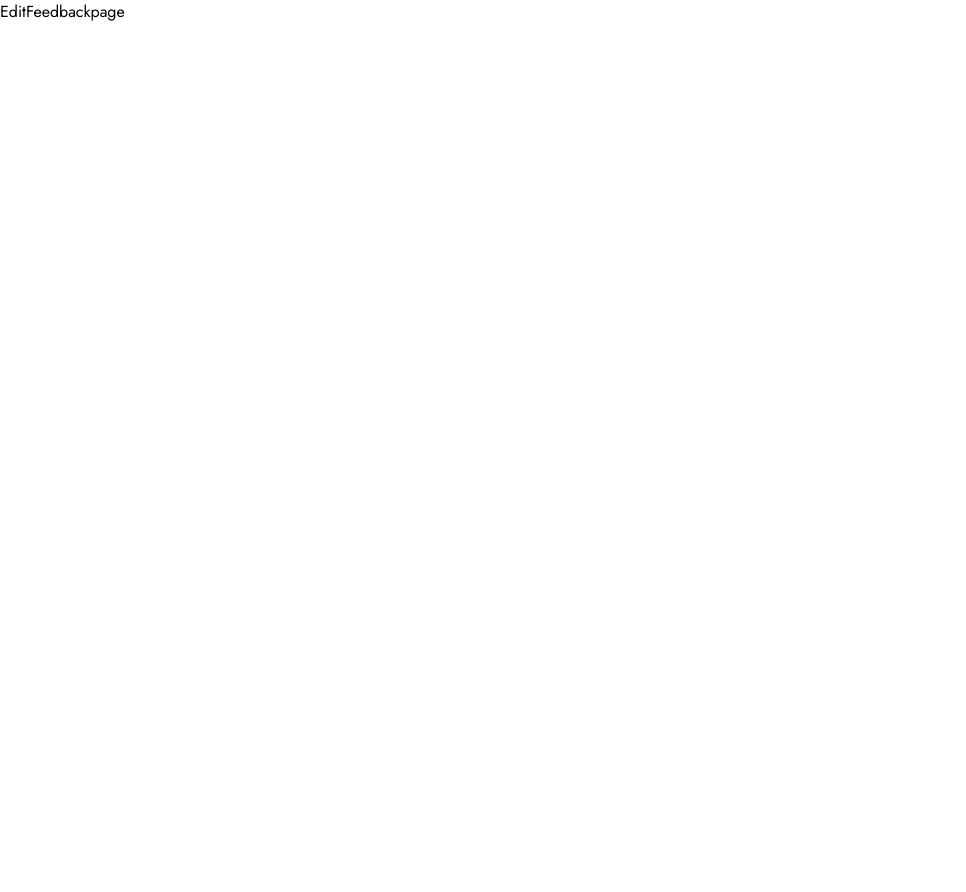
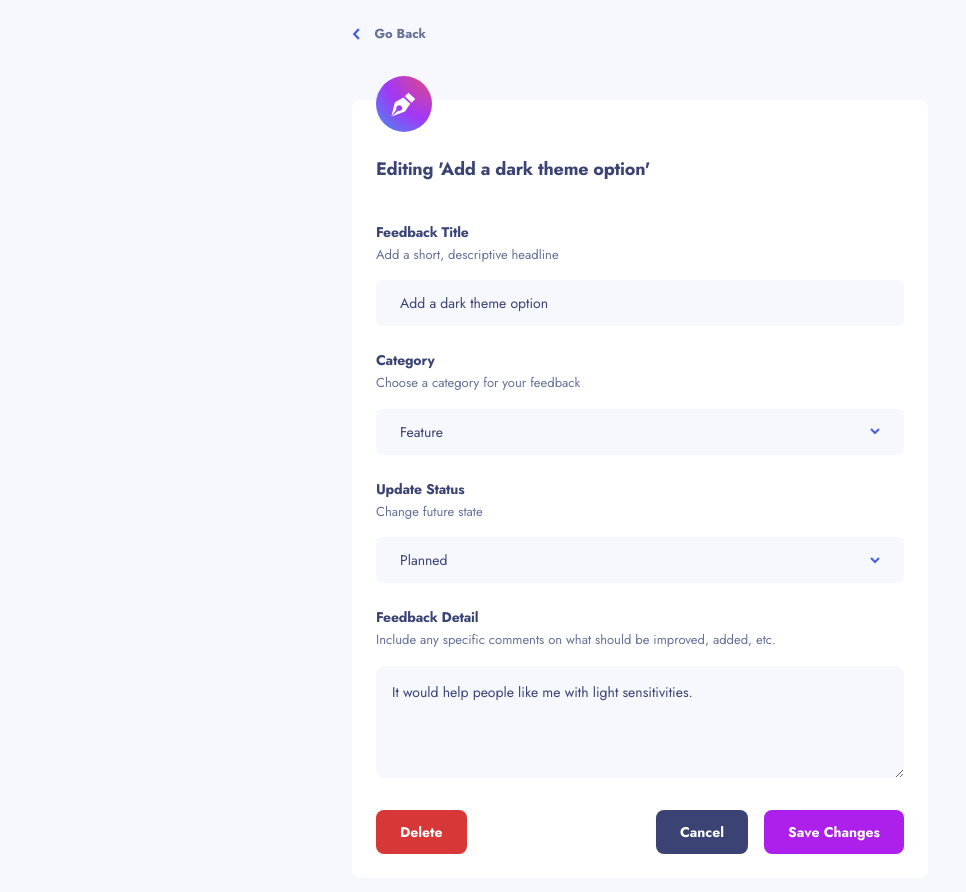
Before and after one commit to sandip-sadhukhan/product-feedback-app, a React (Vite) app in the folder frontend/: page /feedback/edit/1 in a window 1280 px wide. Shown: the top 892 px of the page, without its empty margins (0-966 px from the left). Before the commit the page ends 800 px from the top, so only its background shows below. Built offline with nearby package versions, Linux system fonts and the light colour scheme.

Commit message:
edit feedback page done

```diff
--- a/frontend/src/components/common/button.jsx
+++ b/frontend/src/components/common/button.jsx
@@ -8,12 +8,14 @@ const Button = (props) => {
     purple: "bg-purple",
     blue: "bg-dark-blue",
     'secondary-blue': "bg-secondary-blue",
+    red: "bg-[#D73737]"
   }
 
   const bgHoverClassMap = {
     purple: "hover:bg-[#C75AF6]",
     blue: "hover:bg-[#7C91F9]",
     'secondary-blue': "hover:bg-[#656EA3]",
+    red: "hover:bg-[#E98888]"
   }
 
   return (
--- a/frontend/src/components/common/dropdown.jsx
+++ b/frontend/src/components/common/dropdown.jsx
@@ -48,7 +48,7 @@ const Dropdown = ({ value, options, onOptionClick, disabled = false }) => {
         )}
         onClick={toggleDropdownClick}
       >
-        <span>{currentCategoryOption.label}</span>
+        <span className="text-sm">{currentCategoryOption.label}</span>
         <img src={arrowDownIcon} alt="arrow" />
       </div>
 
@@ -56,7 +56,7 @@ const Dropdown = ({ value, options, onOptionClick, disabled = false }) => {
       {isDropdownOpen && (
         <div
           className={cn(
-            "absolute top-16 left-0 w-full flex-col bg-white text-black text-[16px] rounded-lg border drop-shadow-xl divide-y",
+            "absolute z-10 top-16 left-0 w-full flex-col bg-white text-black text-[16px] rounded-lg border drop-shadow-xl divide-y",
             { flex: isDropdownOpen, hidden: !isDropdownOpen }
           )}
         >
@@ -66,7 +66,7 @@ const Dropdown = ({ value, options, onOptionClick, disabled = false }) => {
               className="flex items-center justify-between py-3 px-6 cursor-pointer group"
               onClick={(event) => handleOptionClick(event, option.value)}
             >
-              <span className="group-hover:text-purple">{option.label}</span>
+              <span className="text-sm group-hover:text-purple">{option.label}</span>
               {option.value === currentCategoryOption.value && (
                 <img src={checkIcon} alt="checked" />
               )}
--- a/frontend/src/components/common/input.jsx
+++ b/frontend/src/components/common/input.jsx
@@ -1,8 +1,12 @@
 import React from 'react'
 
-const Input = () => {
+const Input = ({...props}) => {
   return (
-    <input className='bg-lightest-blue text-secondary-blue px-6 py-[13px] text-[15px] rounded-md' type="text" />
+    <input
+      className='bg-lightest-blue text-secondary-blue px-6 py-[13px] text-sm rounded-md'
+      type="text"
+      {...props}
+    />
   )
 }
 
--- a/frontend/src/components/common/textarea.jsx
+++ b/frontend/src/components/common/textarea.jsx
@@ -4,7 +4,7 @@ import {twMerge} from 'tailwind-merge'
 const TextArea = ({className="", rows=3, ...extraProps}) => {
   return (
      <textarea
-      className={twMerge('flex-1 p-4 bg-lightest-blue rounded-lg text-[13px] text-secondary-blue', className)}
+      className={twMerge('flex-1 p-4 bg-lightest-blue rounded-lg text-sm text-secondary-blue', className)}
       rows={rows}
       {...extraProps}
     ></textarea>
--- a/frontend/src/pages/add-feedback-page.jsx
+++ b/frontend/src/pages/add-feedback-page.jsx
@@ -31,7 +31,7 @@ const AddFeedbackPage = () => {
             <img className='h-4 translate-x-px translate-y-px' src={plusIcon} alt="Plus icon" />
           </div>
 
-          <h3>Create New Feedback</h3>
+          <h3 className='md:mb-4'>Create New Feedback</h3>
 
           <div className="flex flex-col gap-y-4 w-full">
             <div className="flex flex-col gap-y-[3px]">
--- a/frontend/src/pages/edit-feedback-page.jsx
+++ b/frontend/src/pages/edit-feedback-page.jsx
@@ -1,8 +1,104 @@
-import React from 'react'
+import React, { useState } from 'react'
+import GoBackButton from '../components/common/go-back-button'
+import editIcon from '../assets/shared/icon-edit-feedback.svg'
+import Input from '../components/common/input'
+import TextArea from '../components/common/textarea'
+import Button from '../components/common/button'
+import Dropdown from '../components/common/dropdown'
 
 const EditFeedbackPage = () => {
+  const [formData, setFormData] = useState({
+    title: "",
+    category: "feature",
+    updateStatus: "planned",
+    description: ""
+  });
+
+  const categoryOptions = [
+    {label: "Feature", value: "feature"},
+    {label: "UI", value: "ui"},
+    {label: "UX", value: "ux"},
+    {label: "Enhancement", value: "enhancement"},
+    {label: "Bug", value: "bug"},
+  ]
+
+  const updateStatusOptions = [
+    {label: "Suggestion", value: "suggestion"},
+    {label: "Planned", value: "planned"},
+    {label: "In-Progress", value: "in-progress"},
+    {label: "live", value: "live"},
+  ]
+
   return (
-    <div>EditFeedbackpage</div>
+    <div className="bg-lightest-blue p-6 min-h-screen">
+      <div className="flex flex-col gap-y-14 max-w-xl mx-auto">
+        <GoBackButton url="/" />
+
+        <div className="flex flex-col items-start gap-y-6 p-6 bg-white rounded-lg">
+          <img className='h-14 -mt-12' src={editIcon} alt="Edit icon" />
+
+          <h3 className='md:mb-4'>Editing 'Add a dark theme option'</h3>
+
+          <div className="flex flex-col gap-y-4 w-full">
+            <div className="flex flex-col gap-y-[3px]">
+              <h4>Feedback Title</h4>
+              <p className="text-secondary-blue-dim text-[13px]">
+                Add a short, descriptive headline
+              </p>
+            </div>
+            <Input value="Add a dark theme option" />
+          </div>
+
+          <div className="flex flex-col gap-y-4 w-full">
+            <div className="flex flex-col gap-y-[3px]">
+              <h4>Category</h4>
+              <p className="text-secondary-blue-dim text-[13px]">
+                Choose a category for your feedback
+              </p>
+            </div>
+            <Dropdown
+              value={formData.category}
+              options={categoryOptions}
+              onOptionClick={(value) => setFormData({...formData, category: value})}
+            />
+          </div>
+
+          <div className="flex flex-col gap-y-4 w-full">
+            <div className="flex flex-col gap-y-[3px]">
+              <h4>Update Status</h4>
+              <p className="text-secondary-blue-dim text-[13px]">
+                Change future state
+              </p>
+            </div>
+            <Dropdown
+              value={formData.updateStatus}
+              options={updateStatusOptions}
+              onOptionClick={(value) => setFormData({...formData, updateStatus: value})}
+            />
+          </div>
+
+          <div className="flex flex-col gap-y-4 w-full">
+            <div className="flex flex-col gap-y-[3px]">
+              <h4>Feedback Detail</h4>
+              <p className="text-secondary-blue-dim text-[13px]">
+                Include any specific comments on what should be improved, added, etc.
+              </p>
+            </div>
+            <TextArea rows={4} value="It would help people like me with light sensitivities." />
+          </div>
+
+          <div className="flex flex-col gap-y-4 mt-4 w-full md:flex-row-reverse md:justify-between md:gap-x-4 md:mt-2">
+            <div className="flex flex-col gap-y-4 md:flex-row-reverse md:gap-x-4">
+              <Button>Save Changes</Button>
+              <Button colorScheme="secondary-blue">Cancel</Button>
+            </div>
+
+            <Button colorScheme="red">Delete</Button>
+          </div>
+
+        </div>
+      </div>
+    </div>
   )
 }
 
--- a/frontend/src/pages/feedback-detail-page.jsx
+++ b/frontend/src/pages/feedback-detail-page.jsx
@@ -67,7 +67,9 @@ const FeedbackDetailPage = () => {
         <div className="flex items-center justify-between">
           <GoBackButton url="/" />
 
-          <Button colorScheme="blue">Edit Feedback</Button>
+          <Link to="/feedback/edit/1">
+            <Button colorScheme="blue">Edit Feedback</Button>
+          </Link>
         </div>
 
         {/* Feedback */}
```
